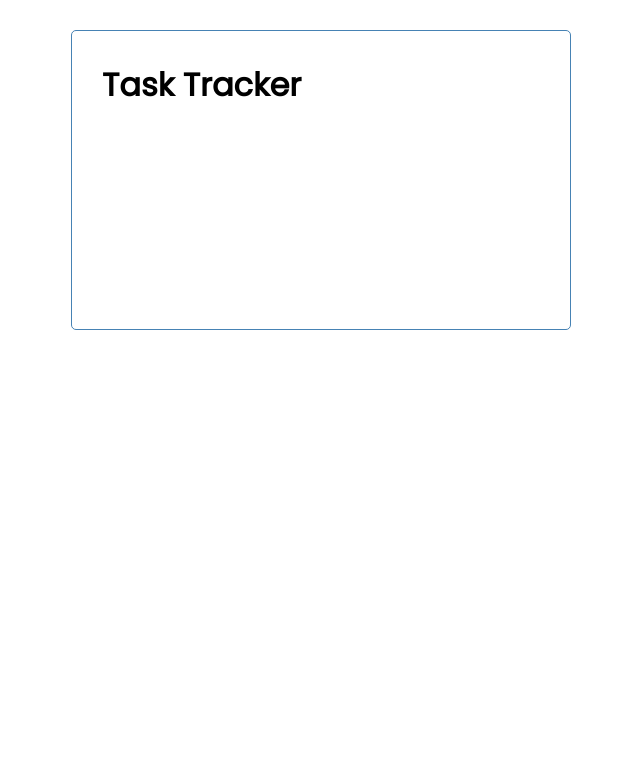
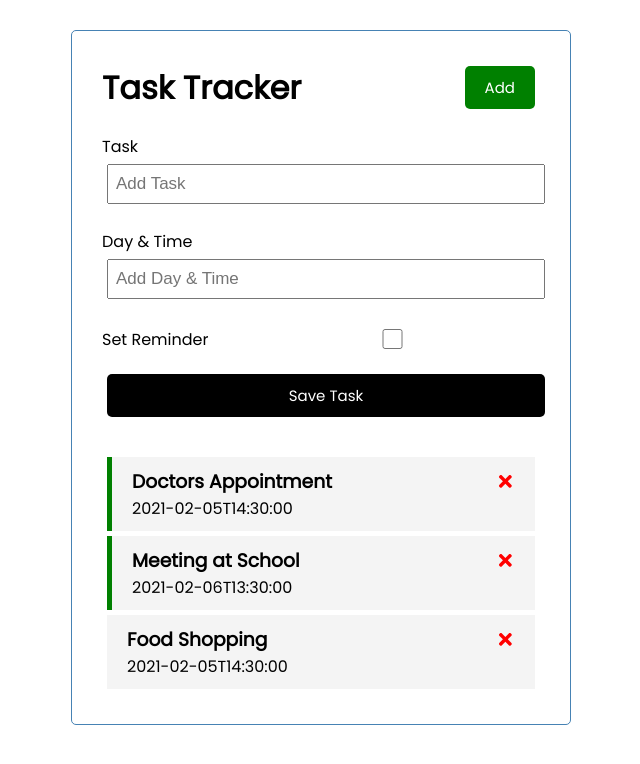
Before and after one commit to jiminhuh/react-task-tracker, a React (Create React App) app: page / in a window 1280 px wide. Shown: the top 764 px of the page, without its empty margins (319-959 px from the left). Built offline with nearby package versions, Linux system fonts and the light colour scheme.

Commit message:
ability to add tasks, and form control

```diff
--- a/package.json
+++ b/package.json
@@ -8,6 +8,7 @@
     "@testing-library/user-event": "^12.6.2",
     "react": "^17.0.1",
     "react-dom": "^17.0.1",
+    "react-icons": "^4.1.0",
     "react-scripts": "4.0.1",
     "web-vitals": "^0.2.4"
   },
--- a/src/App.js
+++ b/src/App.js
@@ -1,10 +1,58 @@
 import './css/style.css';
 import Header from './components/Header';
+import { useState } from 'react';
+import Tasks from './components/Tasks';
+import AddTask from './components/AddTask';
 
 function App() {
+
+  const [tasks, setTasks] = useState([
+    {
+        id: 1,
+        text: "Doctors Appointment",
+        day: "2021-02-05T14:30:00",
+        reminder: true
+    },
+    {
+        id: 2,
+        text: "Meeting at School",
+        day: "2021-02-06T13:30:00",
+        reminder: true
+    },
+    {
+        id: 3,
+        text: "Food Shopping",
+        day: "2021-02-05T14:30:00",
+        reminder: false
+    }
+])
+
+// Add Task
+const addTask = (task) => {
+  console.log(task)
+}
+
+// Delete Task
+const deleteTask = (id) => {
+  setTasks(tasks.filter((task) => task.id !== id))
+}
+
+// Toggle Reminder
+const toggleReminder = (id) => {
+  // console.log(id)
+  setTasks(
+    tasks.map((task) =>
+      task.id === id ? {...task, reminder:
+         !task.reminder} : task
+      )
+    )
+}
+
   return (
     <div className="container">
       <Header title="Task Tracker" />
+      <AddTask onAdd={addTask}/>
+      {tasks.length > 0 ? <Tasks tasks={tasks} onDelete={deleteTask} onToggle={toggleReminder}/> : "No Tasks to Show"}
     </div>
   );
 }
--- /dev/null
+++ b/src/components/AddTask.js
@@ -0,0 +1,43 @@
+import React from 'react'
+import {useState} from 'react'
+
+const AddTask = ({onAdd}) => {
+    const [text, setText] = useState("")
+    const [day, setDay] = useState("")
+    const [reminder, setReminder] = useState(false)
+
+    const onSubmit = (e) => {
+        e.preventDefault()
+
+        if(!text) {
+            alert("Please Add a Task.")
+            return
+        }
+
+        onAdd({text, day, reminder})
+
+        setText('')
+        setDay('')
+        setReminder(false)
+    }
+
+    return (
+        <form className='add-form' action="" onSubmit={onSubmit}>
+            <div className='form-control'>
+                <label htmlFor="">Task</label>
+                <input type="text" placeholder="Add Task" value={text} onChange={(e) => setText(e.target.value)} />
+            </div>
+            <div className='form-control'>
+                <label htmlFor="">Day & Time</label>
+                <input type="text" placeholder="Add Day & Time" value={day} onChange={(e) => setDay(e.target.value)} />
+            </div>
+            <div className='form-control form-control-check'>
+                <label htmlFor="">Set Reminder</label>
+                <input type="checkbox" value={reminder} checked={reminder} onChange={(e) => setReminder(e.currentTarget.checked)} />
+            </div>
+            <input type="submit" value="Save Task" className="btn btn-block" />
+        </form>
+    )
+}
+
+export default AddTask
--- /dev/null
+++ b/src/components/Button.js
@@ -0,0 +1,24 @@
+import PropTypes from 'prop-types'
+
+
+const Button = ({color, text, onClick}) => {
+
+    return (
+        <button
+        className="btn"
+        style={{backgroundColor: color}}
+        onClick={onClick}>{text}</button>
+    )
+}
+
+Button.defaultProps = {
+    color: "steelblue"
+}
+
+Button.propTypes = {
+    text: PropTypes.string,
+    color: PropTypes.string,
+    onClick: PropTypes.func
+}
+
+export default Button
--- a/src/components/Header.js
+++ b/src/components/Header.js
@@ -1,10 +1,16 @@
 import PropTypes from 'prop-types'
+import Button from './Button'
 
 
 const Header = ({title}) => {
+    const onClick = () => {
+        console.log('Click')
+    }
+
     return (
-        <header>
+        <header className="header">
             <h1>{title}</h1>
+            <Button color='green' text='Add' onClick={onClick}/>
         </header>
     )
 }
--- /dev/null
+++ b/src/components/Task.js
@@ -0,0 +1,12 @@
+import {FaTimes} from 'react-icons/fa';
+
+const Task = ({task, onDelete, onToggle}) => {
+    return (
+        <div className={`task ${task.reminder ? 'reminder' : ''}`} onDoubleClick={() => onToggle(task.id)}>
+            <h3>{task.text} <FaTimes style={{color: 'red', cursor:  'pointer'}} onClick={() => onDelete(task.id)} /></h3>
+            <p>{task.day}</p>
+        </div>
+    )
+}
+
+export default Task
--- /dev/null
+++ b/src/components/Tasks.js
@@ -0,0 +1,11 @@
+import Task from './Task';
+
+function Tasks({tasks, onDelete, onToggle}) {
+    return (
+        <>
+            {tasks.map((task) => (<Task key={task.id} task={task} onDelete={onDelete} onToggle={onToggle}/>))}
+        </>
+    )
+}
+
+export default Tasks
```
Also changed, not shown: 2 other files (tests, documents, lock files or other folders).
